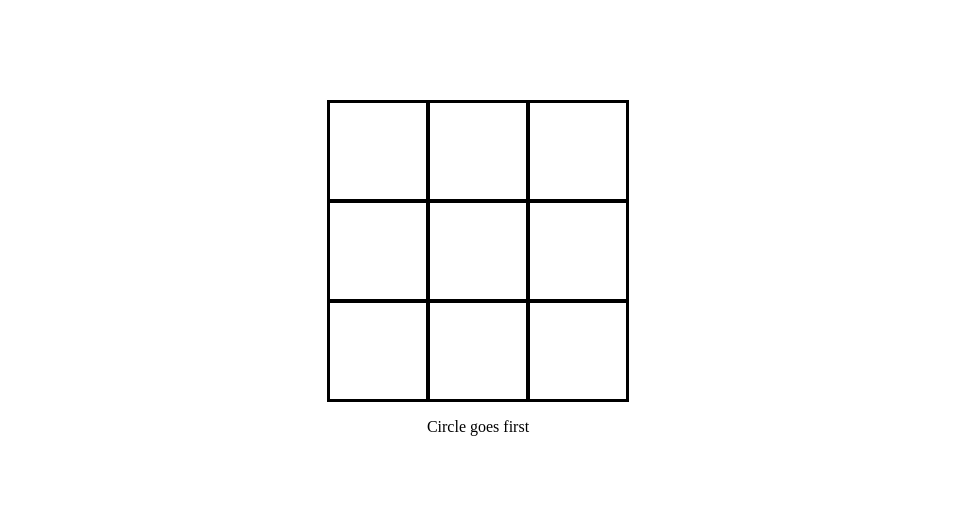
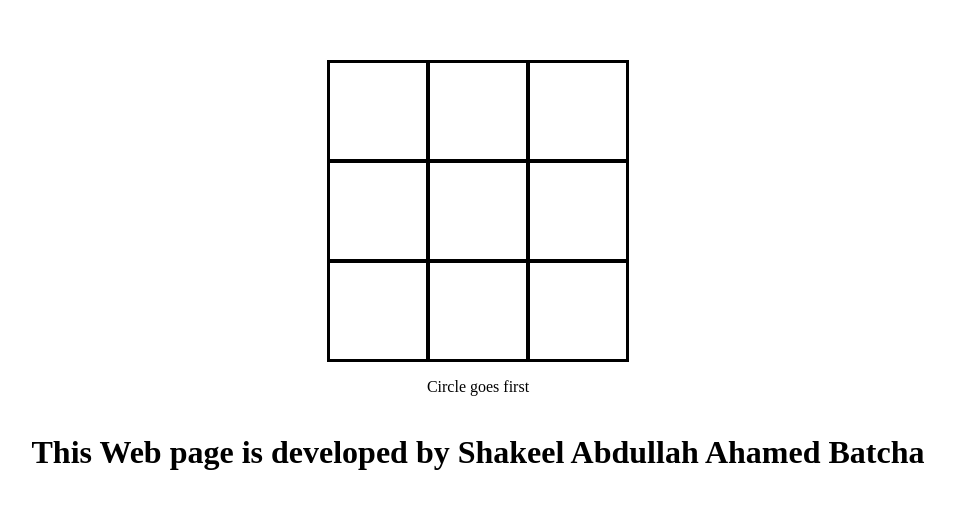
Before and after one commit to Shakeel2k-5/Tic-Tac-Toe, a plain HTML site: page index.html in a window 1280 px wide. Shown: the part 124-632 px from the top of the page, without its empty margins (162-1117 px from the left). Drawn offline with Linux system fonts and the light colour scheme.

Commit message:
Dev name is added in footer

```diff
--- a/index.html
+++ b/index.html
@@ -8,6 +8,7 @@
 <body>
     <div id="gameboard"></div>
     <p id="info"></p>
+    <h1>This Web page is developed by Shakeel Abdullah Ahamed Batcha</h1>
     <script src="script.js"></script>
 </body>
 </html>
```
